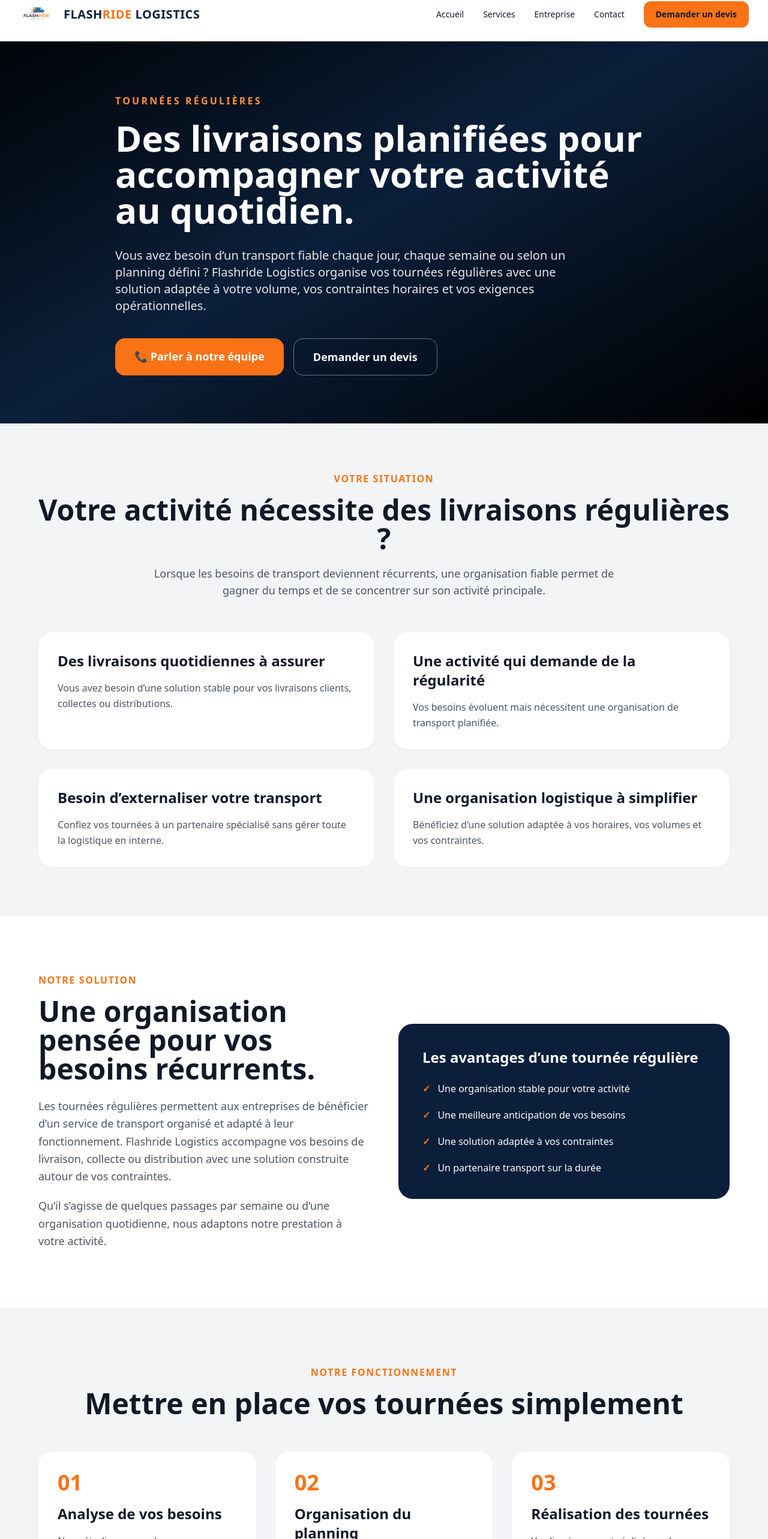
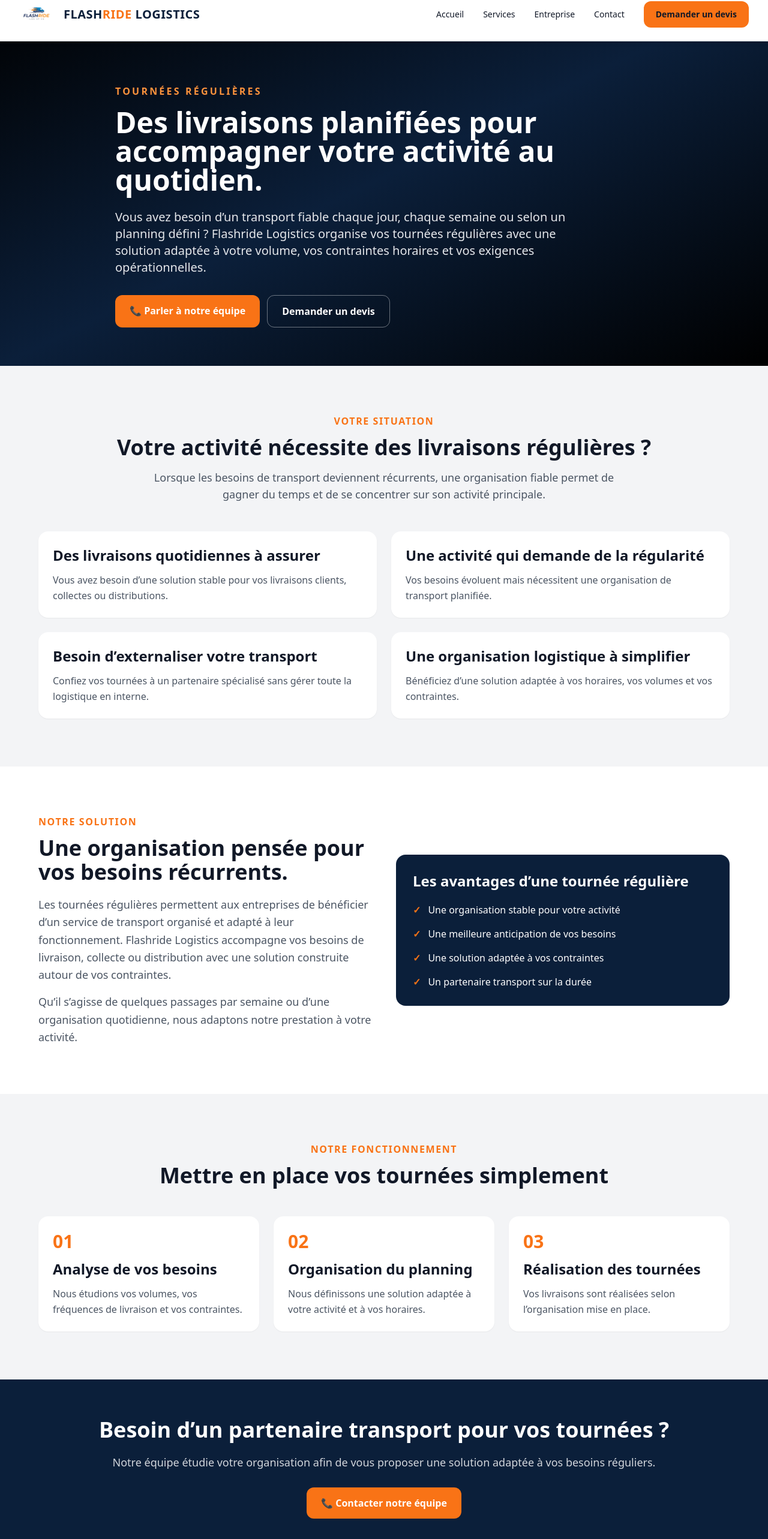
Before and after one commit to jasonvandommele-commits/flashride-logistics, a Next.js app: page /tournees-regulieres in a window 1280 px wide. Shown: the part 20-2586 px from the top of the page at 60% size. Built offline with nearby package versions, Linux system fonts and the light colour scheme.

Commit message:
Update page.jsx

```diff
--- a/app/tournees-regulieres/page.jsx
+++ b/app/tournees-regulieres/page.jsx
@@ -1,82 +1,57 @@
 "use client";
 
-import { useState } from "react";
 import Footer from "../components/Footer";
 import Navbar from "../components/Navbar";
 import FAQ from "../components/FAQ";
 
-
 export default function TourneesRegulieres() {
-
-
-
   return (
-
     <main className="bg-white text-gray-900 min-h-screen">
-
 
       {/* NAVIGATION */}
 
       <Navbar />
 
-
       {/* HERO */}
 
-      <section className="relative pt-24 min-h-[650px] flex items-center bg-gradient-to-br from-black via-[#0B1F3A] to-black text-white">
+      <section className="relative pt-24 min-h-[560px] flex items-center bg-gradient-to-br from-black via-[#0B1F3A] to-black text-white">
 
+        <div className="max-w-7xl mx-auto px-6 py-16">
 
-        <div className="max-w-7xl mx-auto px-6 py-20">
-
-
-          <p className="text-orange-400 font-bold uppercase tracking-[0.2em] mb-5">
+          <p className="text-orange-400 font-bold uppercase tracking-[0.2em] mb-4">
             TOURNÉES RÉGULIÈRES
           </p>
 
-
-
-          <h1 className="text-4xl md:text-6xl font-black leading-tight max-w-4xl">
-
+          <h1 className="text-4xl md:text-5xl font-black leading-tight max-w-4xl">
             Des livraisons planifiées pour accompagner votre activité au quotidien.
-
           </h1>
 
-
-
-          <p className="mt-8 text-gray-200 text-lg md:text-xl leading-relaxed max-w-3xl">
-
+          <p className="mt-6 text-gray-200 text-lg md:text-xl leading-relaxed max-w-3xl">
             Vous avez besoin d’un transport fiable chaque jour, chaque semaine
             ou selon un planning défini ? Flashride Logistics organise vos
             tournées régulières avec une solution adaptée à votre volume,
             vos contraintes horaires et vos exigences opérationnelles.
-
           </p>
 
-
-
-          <div className="mt-10 flex flex-wrap gap-4">
-
+          <div className="mt-8 flex flex-wrap gap-3">
 
             <a
               href="tel:0752988155"
-              className="bg-orange-500 px-8 py-4 rounded-2xl font-bold text-lg hover:bg-orange-600 transition"
+              className="bg-orange-500 px-6 py-3.5 rounded-xl font-bold text-base hover:bg-orange-600 transition"
             >
               📞 Parler à notre équipe
             </a>
 
-
             <a
               href="/#devis"
-              className="border border-white/40 px-8 py-4 rounded-2xl font-bold text-lg hover:bg-white hover:text-black transition"
+              className="border border-white/40 px-6 py-3.5 rounded-xl font-bold text-base hover:bg-white hover:text-black transition"
             >
               Demander un devis
             </a>
 
+          </div>
 
         </div>
-
-
-        </div>
-
 
       </section>
 
@@ -84,40 +59,27 @@ export default function TourneesRegulieres() {
 
       <section className="py-20 px-6 bg-gray-100">
 
-
         <div className="max-w-6xl mx-auto">
 
-
-          <div className="text-center mb-14">
-
+          <div className="text-center mb-12">
 
             <p className="text-orange-500 font-bold uppercase tracking-widest">
               Votre situation
             </p>
 
-
-            <h2 className="text-3xl md:text-5xl font-black mt-4">
+            <h2 className="text-3xl md:text-4xl font-black mt-3">
               Votre activité nécessite des livraisons régulières ?
             </h2>
 
-
-            <p className="mt-5 text-gray-600 text-lg max-w-3xl mx-auto">
-
+            <p className="mt-4 text-gray-600 text-lg max-w-3xl mx-auto">
               Lorsque les besoins de transport deviennent récurrents,
               une organisation fiable permet de gagner du temps et de
               se concentrer sur son activité principale.
-
             </p>
-
 
           </div>
 
-
-
-
-          <div className="grid md:grid-cols-2 gap-8">
-
-
+          <div className="grid md:grid-cols-2 gap-6">
 
             {[
               {
@@ -136,159 +98,118 @@ export default function TourneesRegulieres() {
                 title: "Une organisation logistique à simplifier",
                 text: "Bénéficiez d’une solution adaptée à vos horaires, vos volumes et vos contraintes."
               }
-            ].map((item,index)=>(
-
+            ].map((item, index) => (
 
               <div
                 key={index}
-                className="bg-white rounded-3xl p-8 shadow-sm hover:shadow-xl transition"
+                className="bg-white rounded-2xl p-6 shadow-sm hover:shadow-xl transition"
               >
 
-
-                <h3 className="text-2xl font-bold mb-4">
+                <h3 className="text-xl md:text-2xl font-bold mb-3">
                   {item.title}
                 </h3>
-
 
                 <p className="text-gray-600 leading-relaxed">
                   {item.text}
                 </p>
 
+              </div>
+
+            ))}
 
           </div>
 
-
-            ))}
-
-
         </div>
-
-
-        </div>
-
 
       </section>
 
-
       {/* EXPLICATION SERVICE */}
 
+      <section className="py-20 px-6 bg-white">
 
-      <section className="py-24 px-6 bg-white">
-
-
-        <div className="max-w-6xl mx-auto grid md:grid-cols-2 gap-12 items-center">
-
+        <div className="max-w-6xl mx-auto grid md:grid-cols-2 gap-10 items-center">
 
           <div>
-
 
             <p className="text-orange-500 font-bold uppercase tracking-widest">
               Notre solution
             </p>
 
-
-            <h2 className="text-3xl md:text-5xl font-black mt-4 leading-tight">
-
+            <h2 className="text-3xl md:text-4xl font-black mt-3 leading-tight">
               Une organisation pensée pour vos besoins récurrents.
-
             </h2>
 
-
-            <p className="mt-6 text-gray-600 text-lg leading-relaxed">
-
+            <p className="mt-5 text-gray-600 text-lg leading-relaxed">
               Les tournées régulières permettent aux entreprises de bénéficier
               d’un service de transport organisé et adapté à leur fonctionnement.
               Flashride Logistics accompagne vos besoins de livraison,
               collecte ou distribution avec une solution construite autour
               de vos contraintes.
-
             </p>
 
-
-            <p className="mt-5 text-gray-600 text-lg leading-relaxed">
-
+            <p className="mt-4 text-gray-600 text-lg leading-relaxed">
               Qu’il s’agisse de quelques passages par semaine ou d’une
               organisation quotidienne, nous adaptons notre prestation
               à votre activité.
-
             </p>
-
 
           </div>
 
+          <div className="bg-[#0B1F3A] rounded-2xl p-7 text-white">
 
-
-
-          <div className="bg-[#0B1F3A] rounded-3xl p-10 text-white">
-
-
-            <h3 className="text-2xl font-bold mb-6">
+            <h3 className="text-xl md:text-2xl font-bold mb-5">
               Les avantages d’une tournée régulière
             </h3>
 
-
-            <ul className="space-y-5">
-
+            <ul className="space-y-4">
 
               <li className="flex gap-3">
                 <span className="text-orange-500 font-bold">✓</span>
                 Une organisation stable pour votre activité
               </li>
 
-
               <li className="flex gap-3">
                 <span className="text-orange-500 font-bold">✓</span>
                 Une meilleure anticipation de vos besoins
               </li>
-
 
               <li className="flex gap-3">
                 <span className="text-orange-500 font-bold">✓</span>
                 Une solution adaptée à vos contraintes
               </li>
 
-
               <li className="flex gap-3">
                 <span className="text-orange-500 font-bold">✓</span>
                 Un partenaire transport sur la durée
               </li>
 
-
             </ul>
-
 
           </div>
 
-
         </div>
 
+      </section>
 
-      </section>
       {/* FONCTIONNEMENT */}
 
-      <section className="py-24 px-6 bg-gray-100">
+      <section className="py-20 px-6 bg-gray-100">
 
         <div className="max-w-6xl mx-auto">
 
-
-          <div className="text-center mb-14">
+          <div className="text-center mb-12">
 
             <p className="text-orange-500 font-bold uppercase tracking-widest">
               Notre fonctionnement
             </p>
 
-
-            <h2 className="text-3xl md:text-5xl font-black mt-4">
+            <h2 className="text-3xl md:text-4xl font-black mt-3">
               Mettre en place vos tournées simplement
             </h2>
 
-
           </div>
 
-
-
-          <div className="grid md:grid-cols-3 gap-8">
-
+          <div className="grid md:grid-cols-3 gap-6">
 
             {[
               {
@@ -306,106 +227,85 @@ export default function TourneesRegulieres() {
                 title: "Réalisation des tournées",
                 text: "Vos livraisons sont réalisées selon l’organisation mise en place."
               }
-            ].map((item,index)=>(
+            ].map((item, index) => (
 
               <div
                 key={index}
-                className="bg-white rounded-3xl p-8 shadow-sm hover:shadow-xl transition"
+                className="bg-white rounded-2xl p-6 shadow-sm hover:shadow-xl transition"
               >
 
-                <p className="text-orange-500 text-4xl font-black">
+                <p className="text-orange-500 text-3xl font-black">
                   {item.number}
                 </p>
 
-
-                <h3 className="text-2xl font-bold mt-4">
+                <h3 className="text-xl md:text-2xl font-bold mt-3">
                   {item.title}
                 </h3>
 
-
-                <p className="text-gray-600 mt-4 leading-relaxed">
+                <p className="text-gray-600 mt-3 leading-relaxed">
                   {item.text}
                 </p>
-
 
               </div>
 
             ))}
 
-
           </div>
-
 
         </div>
 
       </section>
 
-
-
-
-
       {/* CTA FINAL */}
 
-      <section className="py-20 px-6 bg-[#0B1F3A] text-white">
-
+      <section className="py-16 px-6 bg-[#0B1F3A] text-white">
 
         <div className="max-w-5xl mx-auto text-center">
 
-
-          <h2 className="text-3xl md:text-5xl font-black">
-
+          <h2 className="text-3xl md:text-4xl font-black">
             Besoin d’un partenaire transport pour vos tournées ?
-
           </h2>
 
-
-          <p className="mt-6 text-gray-300 text-lg">
-
+          <p className="mt-5 text-gray-300 text-lg">
             Notre équipe étudie votre organisation afin de vous proposer
             une solution adaptée à vos besoins réguliers.
-
           </p>
-
 
           <a
             href="tel:0752988155"
-            className="inline-block mt-8 bg-orange-500 px-8 py-4 rounded-2xl font-bold text-lg hover:bg-orange-600 transition"
+            className="inline-block mt-7 bg-orange-500 px-6 py-3.5 rounded-xl font-bold text-base hover:bg-orange-600 transition"
           >
             📞 Contacter notre équipe
           </a>
 
-
         </div>
-
 
       </section>
 
-
-<FAQ items={[
+      <FAQ
+        items={[
           {
             question: "Quelle fréquence de tournée proposez-vous ?",
-    answer: "Quotidienne, hebdomadaire ou selon un planning personnalisé défini avec vous en fonction de votre activité."
+            answer:
+              "Quotidienne, hebdomadaire ou selon un planning personnalisé défini avec vous en fonction de votre activité."
           },
           {
             question: "Puis-je modifier ma tournée en cours de contrat ?",
-    answer: "Oui, nos solutions sont flexibles et s'adaptent à l'évolution de vos besoins."
+            answer:
+              "Oui, nos solutions sont flexibles et s'adaptent à l'évolution de vos besoins."
           },
           {
             question: "Y a-t-il un engagement minimum ?",
-    answer: "Nous étudions chaque demande individuellement pour proposer une organisation adaptée, sans contrainte excessive."
+            answer:
+              "Nous étudions chaque demande individuellement pour proposer une organisation adaptée, sans contrainte excessive."
           }
-]} />
-
-
+        ]}
+      />
 
       {/* FOOTER */}
 
       <Footer />
 
-
-
     </main>
-
   );
-
 }
```
Lines whose indentation alone changed are shown as unchanged.
